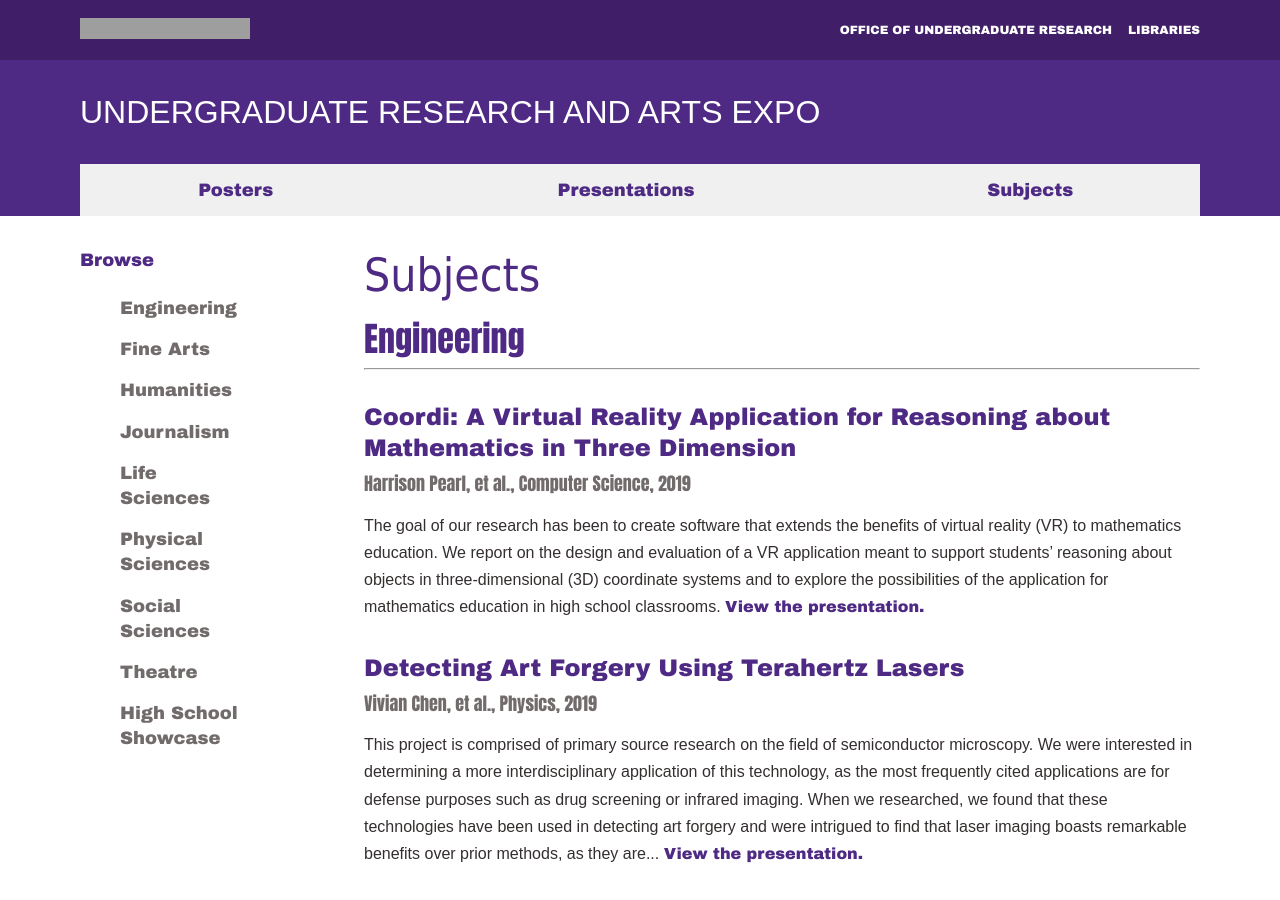
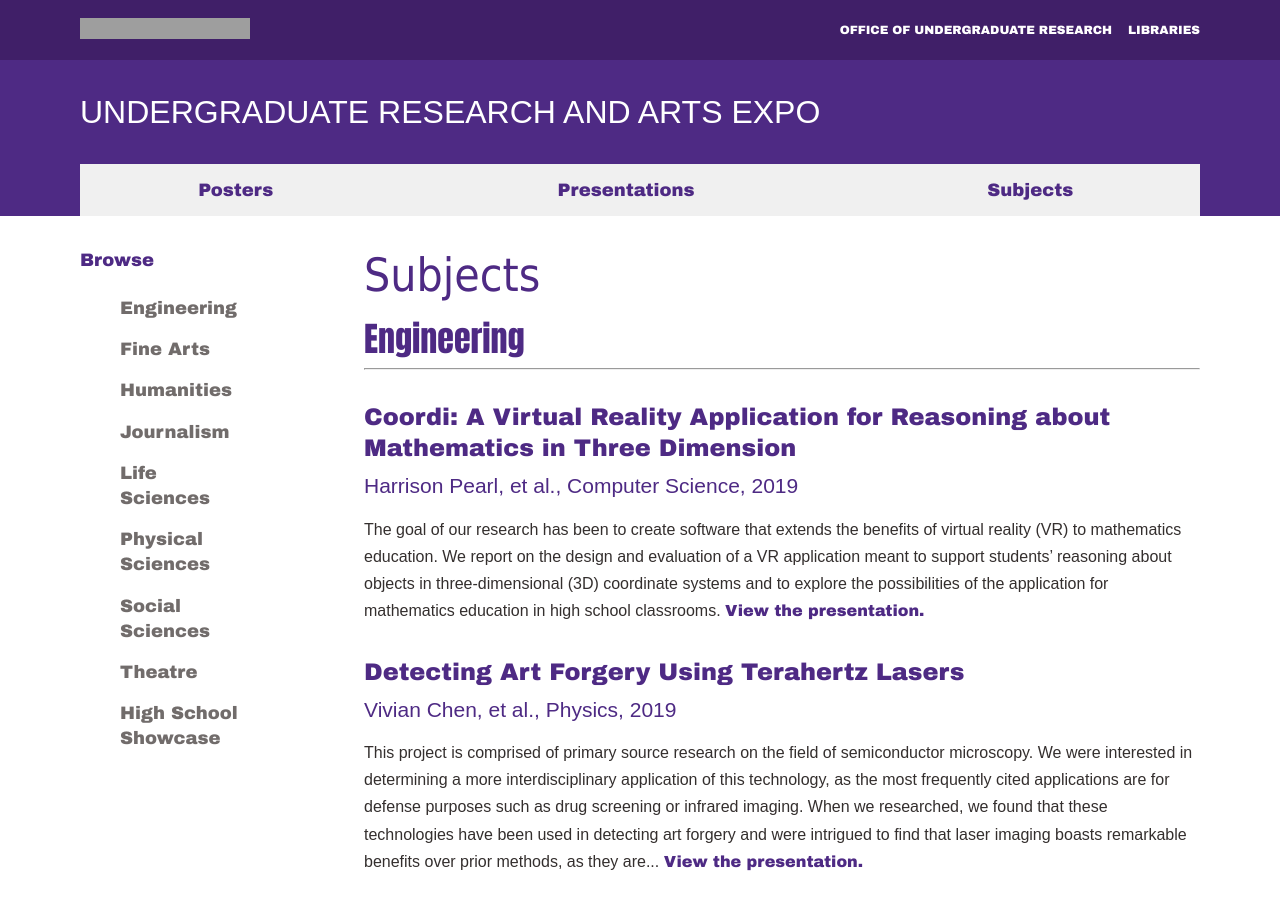
Before and after one commit to nulib/undergrad-expo, a Jekyll site: the page built from _pages/subjects.html, in a window 1280 px wide and 900 px high. Built offline with Jekyll 4.4.1, drawn with Linux system fonts in a browser that asks for light colours; nearby versions of some CDN libraries; some web fonts are replaced; grey boxes are pictures that could not be loaded.

Commit message:
fixes heading order

```diff
--- a/_pages/subjects.html
+++ b/_pages/subjects.html
@@ -51,7 +51,7 @@ The purpose of this snippet is to list all your posts posted with a certain tag.
 
 		<article class="news">
 			<h4 class="news-title" style="font-size:150%;"><a href="{{ post.url }}">{{ post.title }}</a></h4>
-			<h6>{{ post.author }}, {% if post.major %}{{ post.major }},{% endif %} {{ post.date | date: '%Y' }}</h6>
+			<h5>{{ post.author }}, {% if post.major %}{{ post.major }},{% endif %} {{ post.date | date: '%Y' }}</h5>
 			<div class="news-description">{{ post.abstract | truncatewords: 75 }} <a href="{{ post.url }}">View the presentation.</a></div>
 		</article>
 
@@ -66,7 +66,7 @@ The purpose of this snippet is to list all your posts posted with a certain tag.
 {% for post in hs %}
   <article class="news">
     <h4 class="news-title" style="font-size:150%;"><a href="{{ post.url }}">{{ post.title }}{% if post.award %} ({{ post.award }}){% endif %}</a></h4>
-    <h6>{{ post.author }}, {{ post.date | date: "%Y" }}</h6>
+    <h5>{{ post.author }}, {{ post.date | date: "%Y" }}</h5>
     <div class="news-description">{{ post.abstract | truncatewords: 75 }} <a href="{{ post.url }}">View the presentation.</a></div>
   </article>
 {% endfor %}
```
